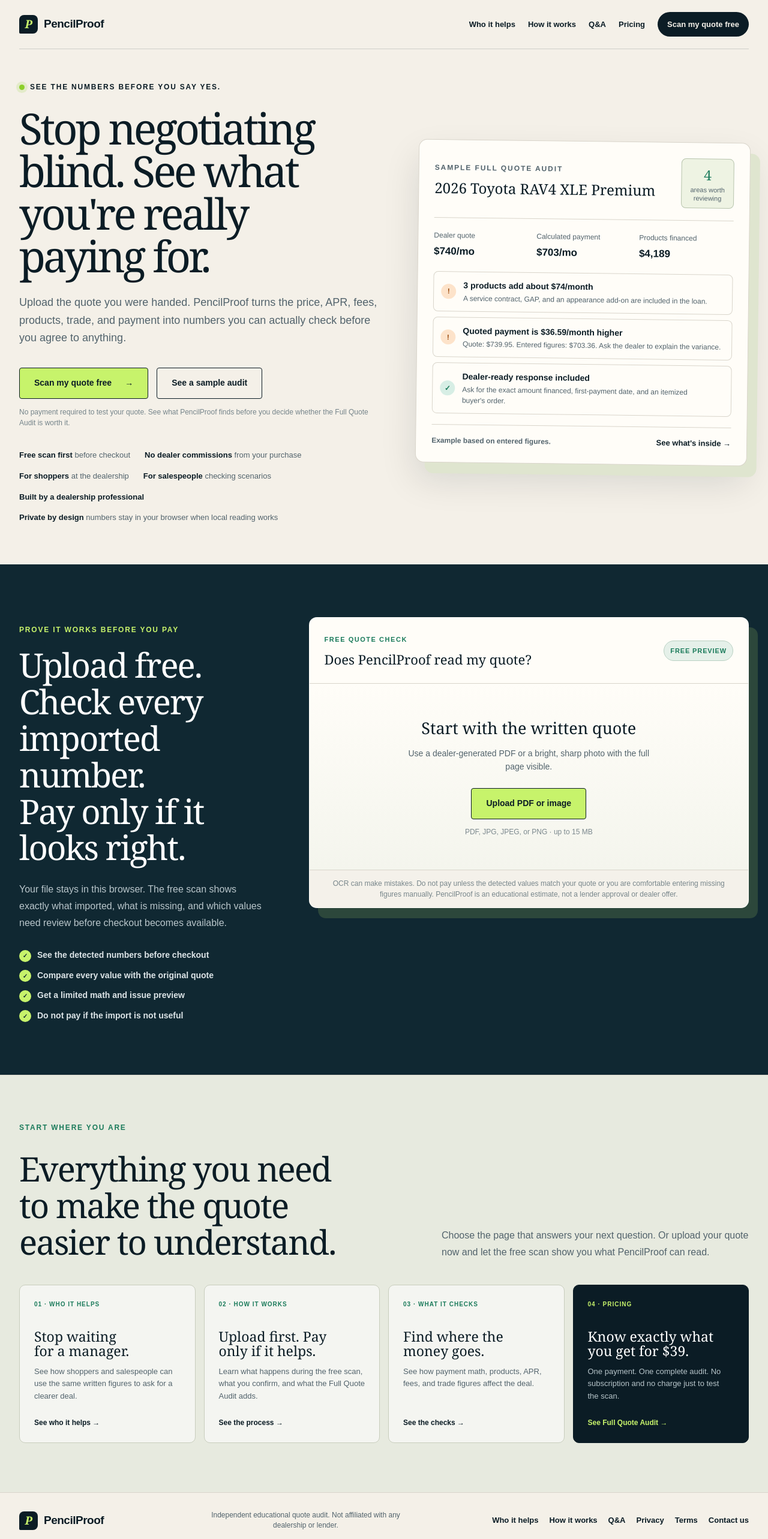
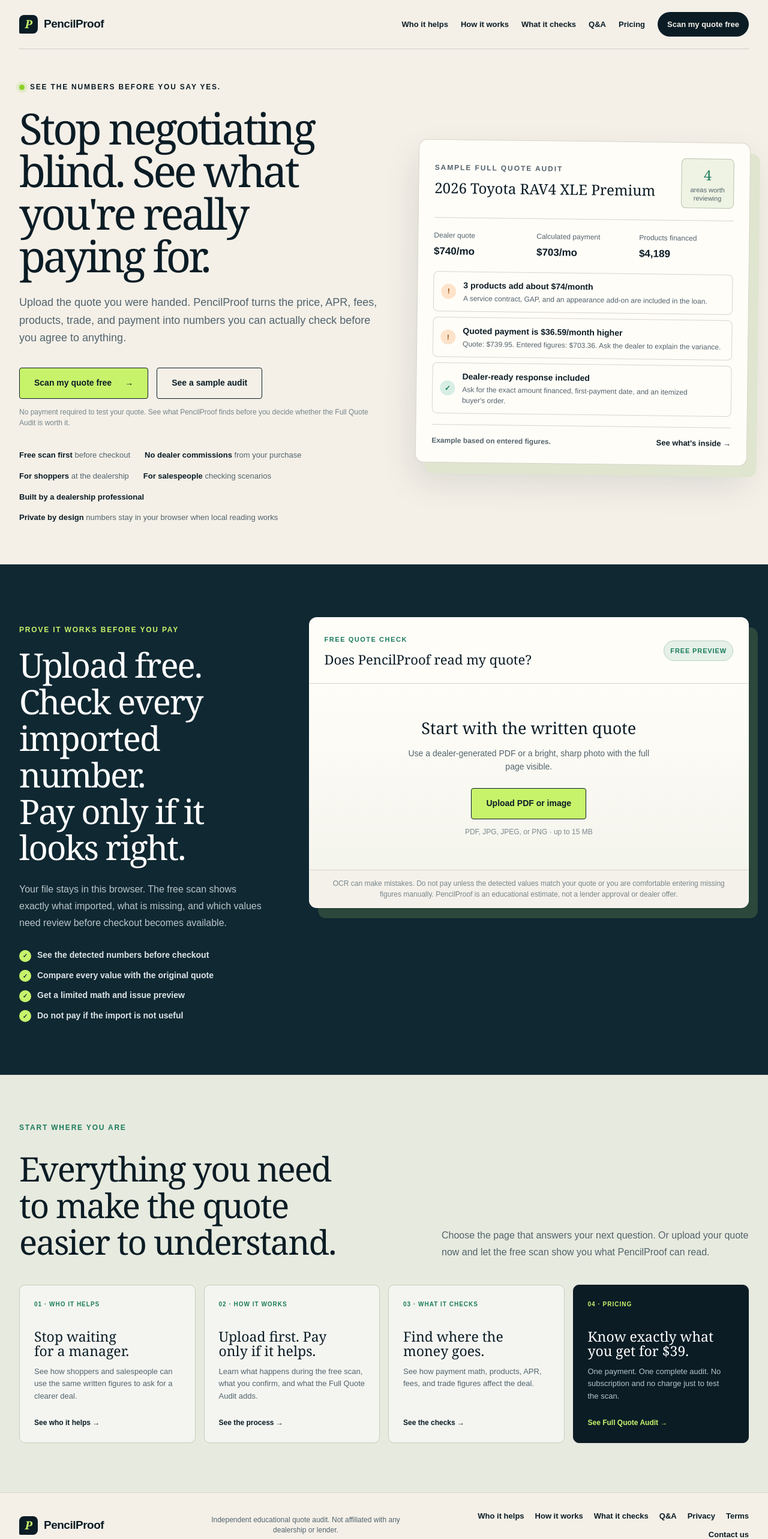
Before and after one commit to jpk0705/pencilproof, a Next.js app: page / in a window 1280 px wide. Shown: the top 2566 px of the page at 60% size. Built offline with nearby package versions, Linux system fonts and the light colour scheme.

Commit message:
Add what it checks to site navigation

```diff
--- a/app/components/SiteChrome.tsx
+++ b/app/components/SiteChrome.tsx
@@ -11,6 +11,7 @@
       <div className="nav-links">
         <Link href="/who-it-helps">Who it helps</Link>
         <Link href="/how-it-works">How it works</Link>
+        <Link href="/what-it-checks">What it checks</Link>
         <Link href="/questions">Q&amp;A</Link>
         <Link href="/pricing">Pricing</Link>
         <Link className="nav-cta" href="/#free-scan">Scan my quote free</Link>
@@ -31,6 +32,7 @@
         <div>
           <Link href="/who-it-helps">Who it helps</Link>
           <Link href="/how-it-works">How it works</Link>
+          <Link href="/what-it-checks">What it checks</Link>
           <Link href="/questions">Q&amp;A</Link>
           <Link href="/privacy">Privacy</Link>
           <Link href="/terms">Terms</Link>
```
